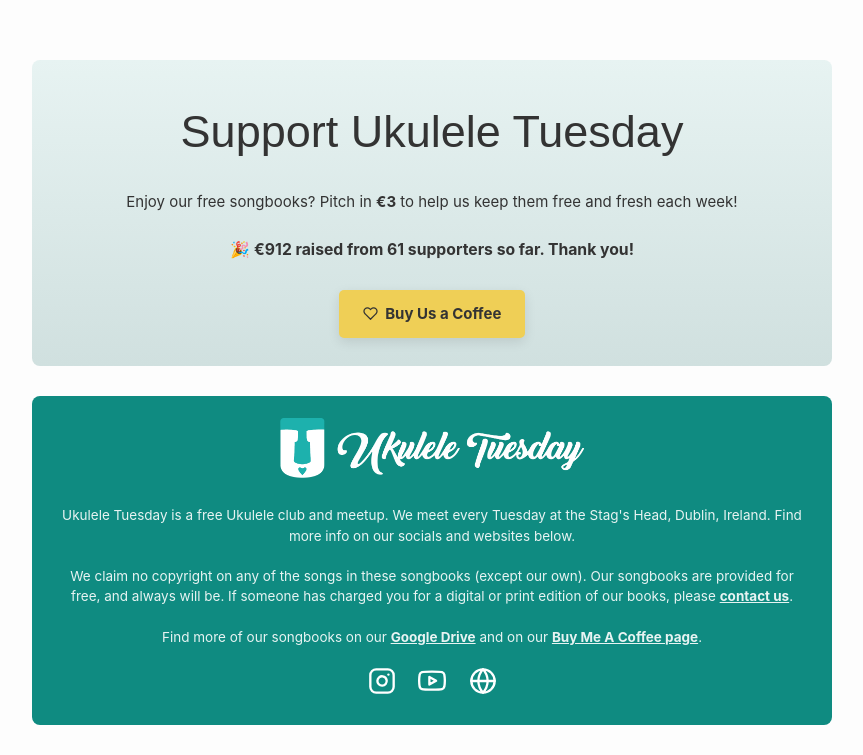
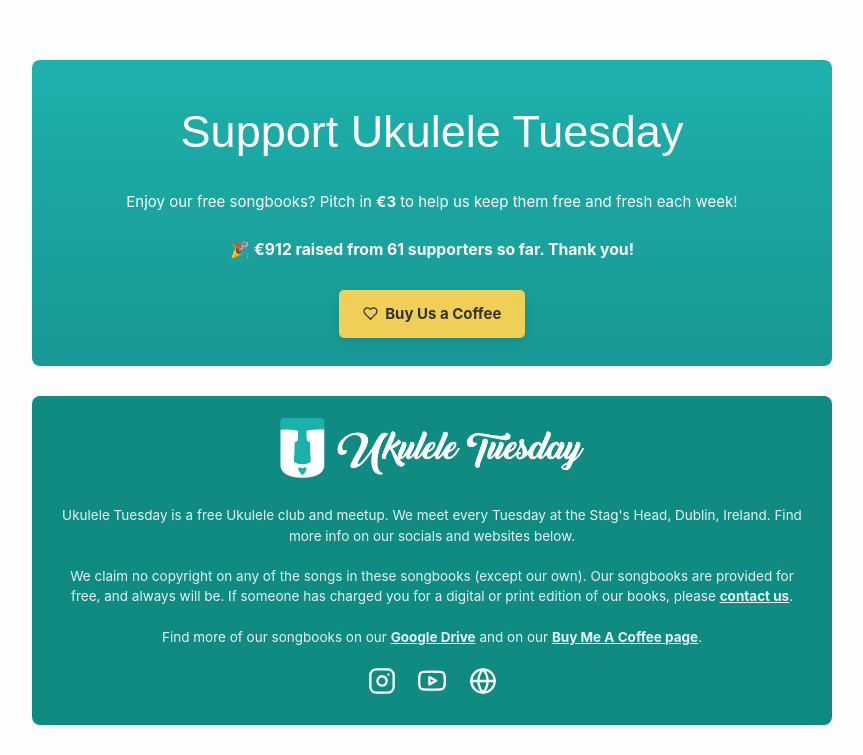
Before and after one commit to UkuleleTuesday/songbooks, a Python web app: template templates/index.html.j2 in a window 1280 px wide. Shown: the part 203-958 px from the top of the page, without its empty margins (208-1071 px from the left). Run offline with Jinja, Linux system fonts and the light colour scheme; the template is opened without the code that fills it, so the values that code supplies are empty; some web fonts are replaced.

Commit message:
style: Update CTA box with new background color and text color.
Co-authored-by: aider (gemini/gemini-2.5-pro) <aider@aider.chat>

```diff
--- a/assets/style.css
+++ b/assets/style.css
@@ -4,8 +4,6 @@
       --text-color: #333;
       --bg-color: #fdfdfd;
       --container-width: 800px;
-      --cta-bg-color: #e7f3f2;
-      --cta-bg-color-darker: #d0e0df;
       --heart-color: #e5398d;
     }
     body {
@@ -153,8 +151,9 @@
       text-decoration: none;
     }
     .support-cta {
-      background-color: var(--cta-bg-color);
-      background-image: linear-gradient(to bottom, var(--cta-bg-color), var(--cta-bg-color-darker));
+      background-color: #1db1ad;
+      background-image: linear-gradient(to bottom, #1db1ad, #199894);
+      color: #fff;
       border-radius: 8px;
       padding: 28px 32px;
       margin: 2em auto 0;
```
